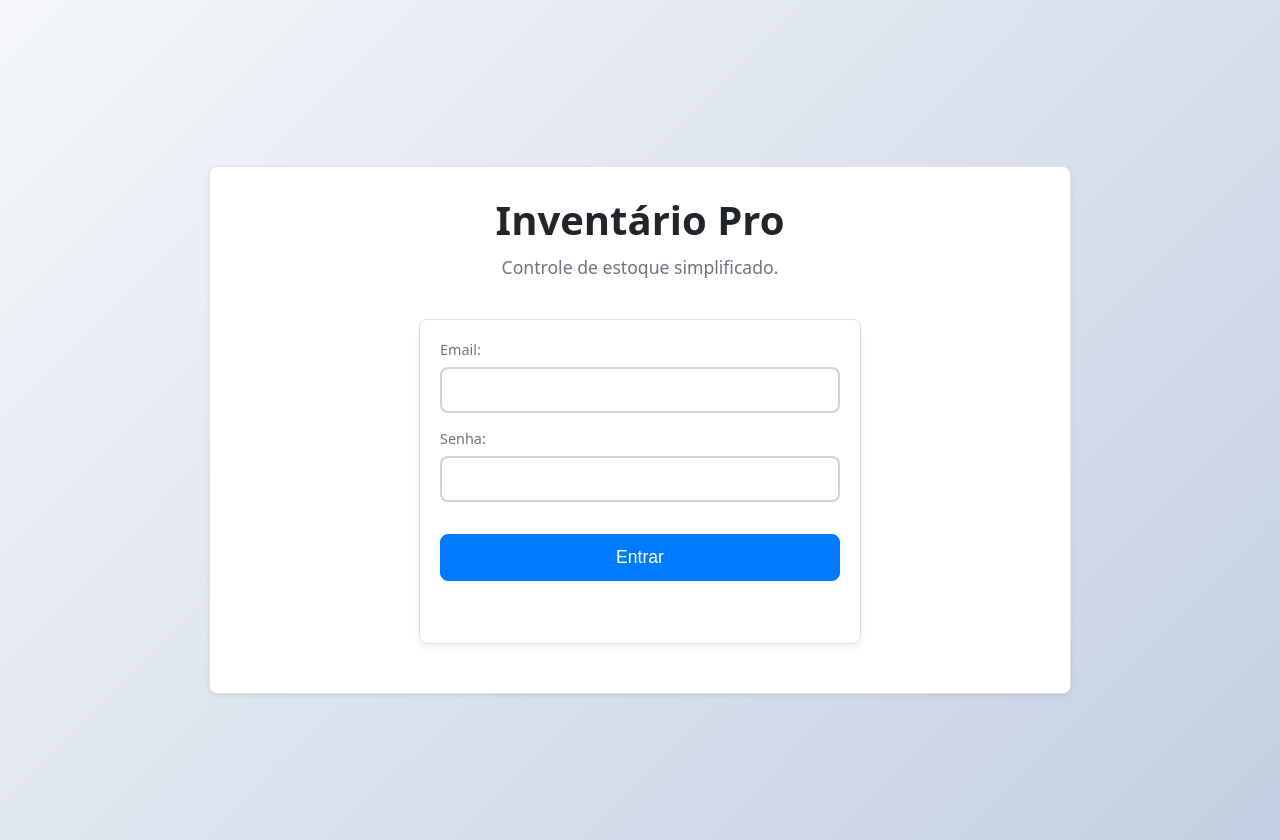
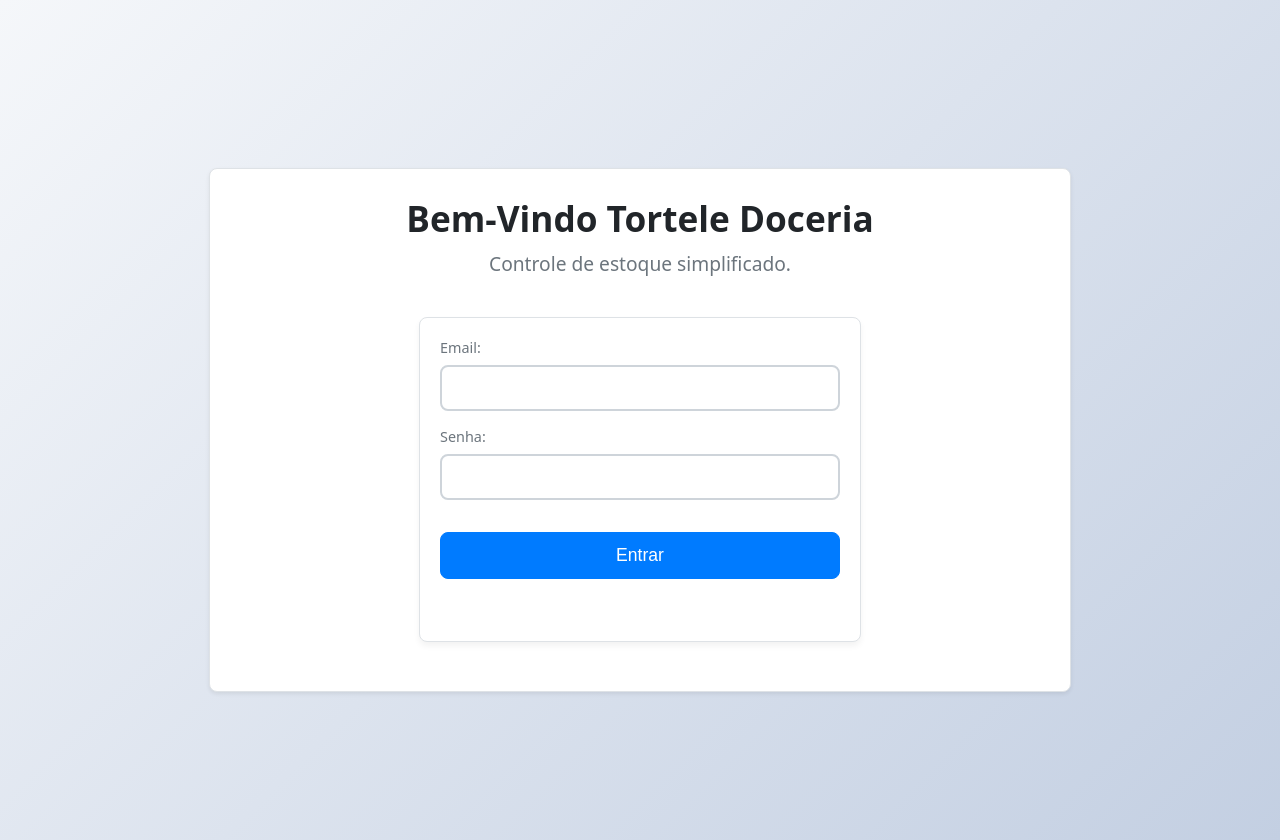
Before and after one commit to mathe-alves-alv/sistema-balanco-refatorado, a website with bundled scripts: page index.html in a window 1280 px wide. Built offline with nearby package versions, Linux system fonts and the light colour scheme.

Commit message:
Versão loginv3

```diff
--- a/css/style.css
+++ b/css/style.css
@@ -102,12 +102,12 @@ button:disabled, .btn:disabled {
 }
 
 #screenLogin h1 {
-    font-size: 2.5rem;
+    font-size: 2.2rem;
     font-weight: 600;
     margin-bottom: 0.5rem;
 }
 #screenLogin .login-subtitle {
-    font-size: 1.1rem;
+    font-size: 1.2rem;
     color: var(--text-muted-color);
     margin-top: 0;
     margin-bottom: 2.5rem;
--- a/index.html
+++ b/index.html
@@ -3,7 +3,7 @@
 <head>
     <meta charset="UTF-8">
     <meta name="viewport" content="width=device-width, initial-scale=1.0">
-    <title>Inventário Pro</title>
+    <title>Inventário Pro - Tortele Doceria</title>
     <link rel="stylesheet" href="css/style.css">
     <link rel="stylesheet" href="https://cdnjs.cloudflare.com/ajax/libs/font-awesome/6.0.0-beta3/css/all.min.css">
 </head>
@@ -14,7 +14,7 @@
 
         <!-- Tela de Login -->
         <div id="screenLogin" class="screen active">
-            <h1>Inventário Pro</h1>
+            <h1>Bem-Vindo Tortele Doceria</h1>
             <p class="login-subtitle">Controle de estoque simplificado.</p>
             <form id="login-form" class="login-form card card-body">
                 <div class="form-group"><label for="loginEmail">Email:</label><input type="email" id="loginEmail" name="email" required></div>
```
